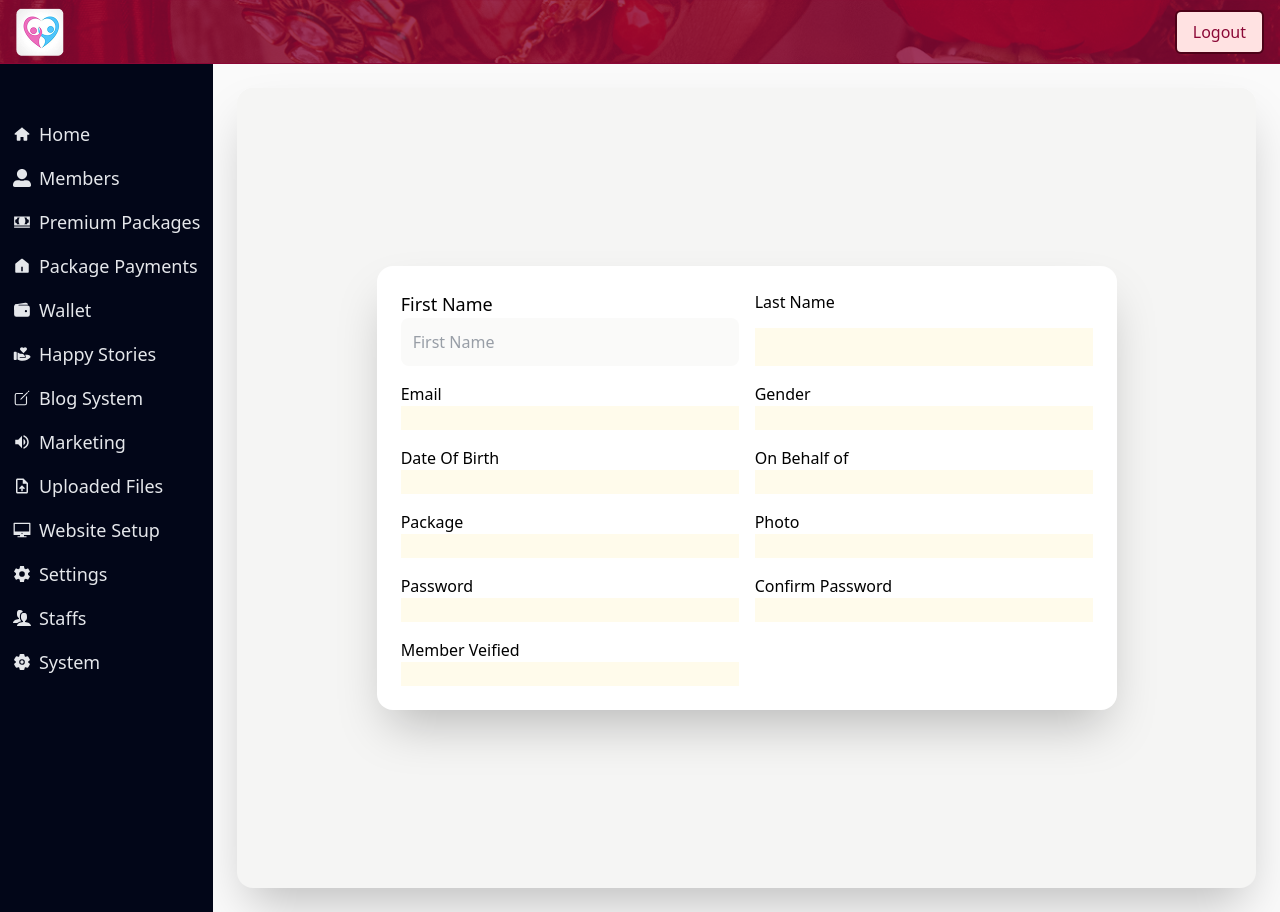
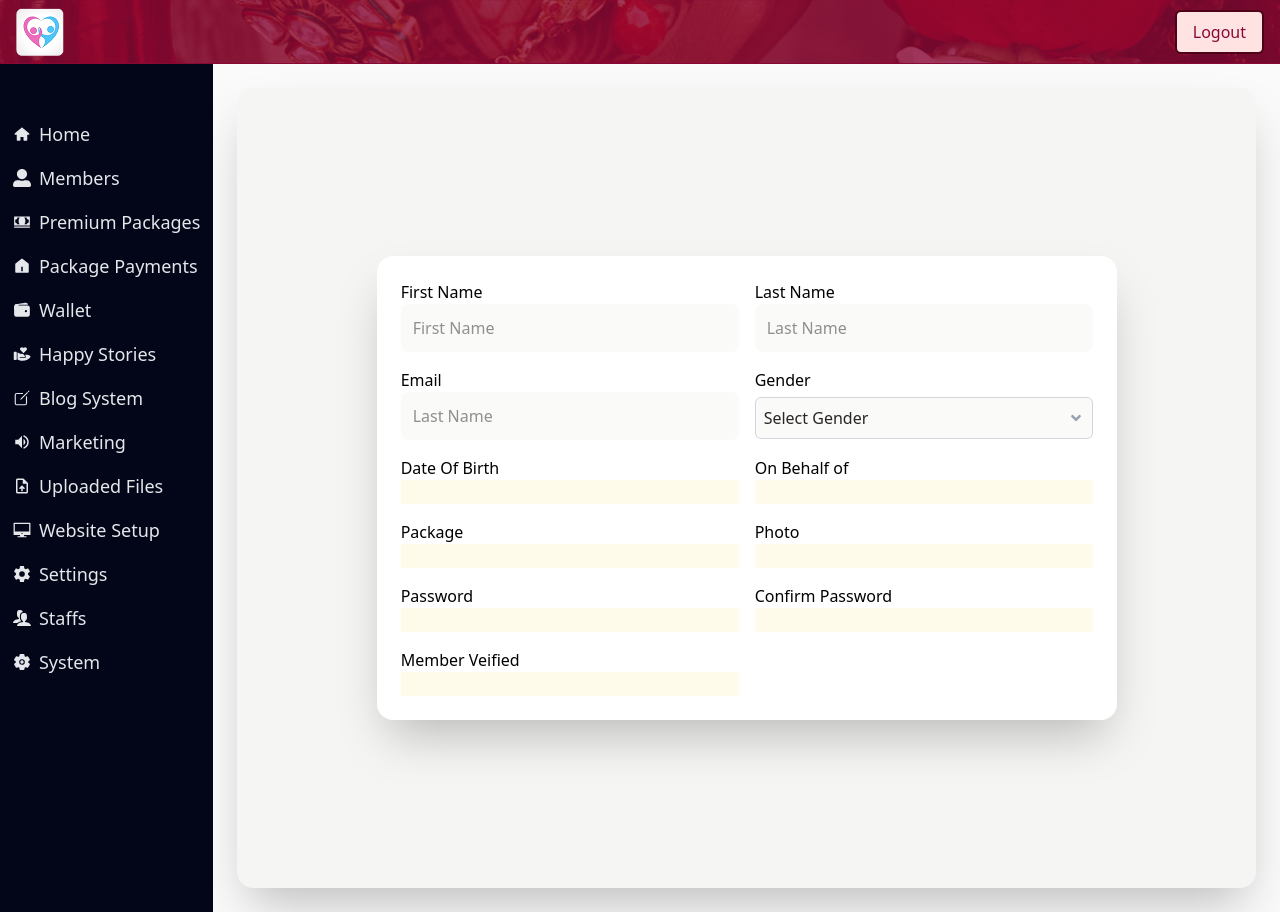
Before and after one commit to iamshreyashjain/JainShadiAdminPanel, a React (Vite) app: page /home/members/createmember in a window 1280 px wide. Built offline with nearby package versions, Linux system fonts and the light colour scheme; sample sign-in values are in the browser's storage.

Commit message:
dropDown+

```diff
--- a/src/Components/Members/CreateMember/CreateMember.jsx
+++ b/src/Components/Members/CreateMember/CreateMember.jsx
@@ -1,28 +1,59 @@
 import { useState } from "react";
+
+//DropDown-Data
+//Gender
+
+import genderDropDown from "../../../data/dropDown/genderDropDown.js"
+import { FaAngleDown } from "react-icons/fa";
 
 
 export default function CreateMember() {
 
-    const [formData, setFormData] = useState({
-        name: "",
+
+    const [defaultFormData, setdefaultFormData] = useState({
+        firstName: "",
+        lastName: "",
         email: "",
-        phone: "",
-        address: "",
-        city: "",
-        state: "",
-        zip: "",
-        country: "",
-    });
+        gender: "",
+        DOB: "",
+        behalfOf: "",
+        package: "",
+        photo: "",
+        password: "",
+        confirmPassword: "",
+        memberVerified: ""
+    })
+
+    //---------------------------> Gender <---------------------------
+    const [defaultTextGender, setdefaultTextGender] = useState("Select Gender")
+    const [isDropDownGender, setisDropDownGender] = useState(false);
+
+
+    const toggleDropDownGender = () => {
+        setisDropDownGender(!isDropDownGender);
+    };
+
+    const handleGenderChange = (gender) => {
+        setdefaultTextGender(gender);
+        setisDropDownGender(false);
+        setdefaultFormData((prevData) => ({
+            ...prevData,
+            gender: gender
+        }))
+
+    }
 
 
 
+
+    //---------------------------> FORM <---------------------------
     const handleChange = (e) => {
-        setFormData({ ...formData, [e.target.name]: e.target.value });
+        setdefaultFormData({ ...defaultFormData, [e.target.name]: e.target.value });
     };
 
     const handleSubmit = (e) => {
         e.preventDefault();
-        console.log("Form Data Submitted:", formData);
+        console.log("Form Data Submitted:", defaultFormData);
     }
 
     return (
@@ -32,27 +63,72 @@ export default function CreateMember() {
                 className="grid grid-cols-2 gap-4 bg-white rounded-2xl shadow-2xl p-6 w-9/12"
             >
                 <label className="flex flex-col ">
-                   <span className ="text-lg font-extralight">First Name</span>
+                    <span className="text-md">First Name</span>
                     <input
-                        className="bg-stone-50 p-3 rounded-lg text-gray-700 font-light"
+                        className="bg-stone-50 p-3 rounded-lg text-stone-800 font-light outline-0"
                         type="text"
-                        name="name"
-                        value={formData.name}
+                        name="firstName"
+                        value={defaultFormData.firstName}
                         onChange={handleChange}
                         placeholder="First Name" />
                 </label>
                 <label className="grid grid-cols-1">
                     Last Name
-                    <input className="bg-amber-50" type="text" name="name" />
+                    <input
+                        className="bg-stone-50 p-3 rounded-lg text-stone-800 font-light  outline-0"
+                        type="text"
+                        name="lastName"
+                        value={defaultFormData.lastName}
+                        onChange={handleChange}
+                        placeholder="Last Name"
+                    />
                 </label>
                 <label className="grid grid-cols-1">
                     Email
-                    <input className="bg-amber-50" type="text" name="name" />
+                    <input
+                        className="bg-stone-50 p-3 rounded-lg text-stone-800 font-light"
+                        type="email"
+                        name="email"
+                        value={defaultFormData.email}
+                        onChange={handleChange}
+                        placeholder="Last Name"
+                    />
                 </label>
-                <label className="grid grid-cols-1">
+                <label
+                    htmlFor="gender"
+                    className="grid grid-cols-1"
+                >
                     Gender
-                    <input className="bg-amber-50" type="text" name="name" />
+                    <div
+                        className="relative"
+                        onClick={toggleDropDownGender}
+                        onMouseLeave={() => setisDropDownGender(false)}
+                    >
+                        <button
+                            className="mt-1 flex w-full items-center justify-between rounded-md bg-stone-50 text-stone-800 font-light border border-gray-300 p-2"
+                            id="genderDropDown"
+                        >
+                            {defaultTextGender}
+                            <FaAngleDown className="ml-2 text-gray-400" />
+                        </button>
+                        {isDropDownGender && (
+                            <div
+                                className="top-10 absolute w-full rounded-md border border-gray-300 bg-white">
+                                <ul className="text-sm text-gray-500">
+                                    {genderDropDown.map(({ key, value }) => (
+                                        <li key={key}
+                                            onClick={() => handleGenderChange(value)}
+                                            className="block p-2  cursor-pointer hover:bg-stone-600 hover:text-white">
+                                            {value}
+                                        </li>
+                                    ))}
+                                </ul>
+                            </div>
+                        )}
+
+                    </div>
                 </label>
+
                 <label className="grid grid-cols-1">
                     Date Of Birth
                     <input className="bg-amber-50" type="text" name="name" />
--- /dev/null
+++ b/src/data/dropDown/genderDropDown.js
@@ -0,0 +1,12 @@
+const genderDropDown = [
+    {
+        key :1,
+        value:  "Male",
+    },
+    {
+        key :2,
+        value : "Female"
+    }
+]
+
+export default genderDropDown
```
Lines whose indentation alone changed are shown as unchanged.
